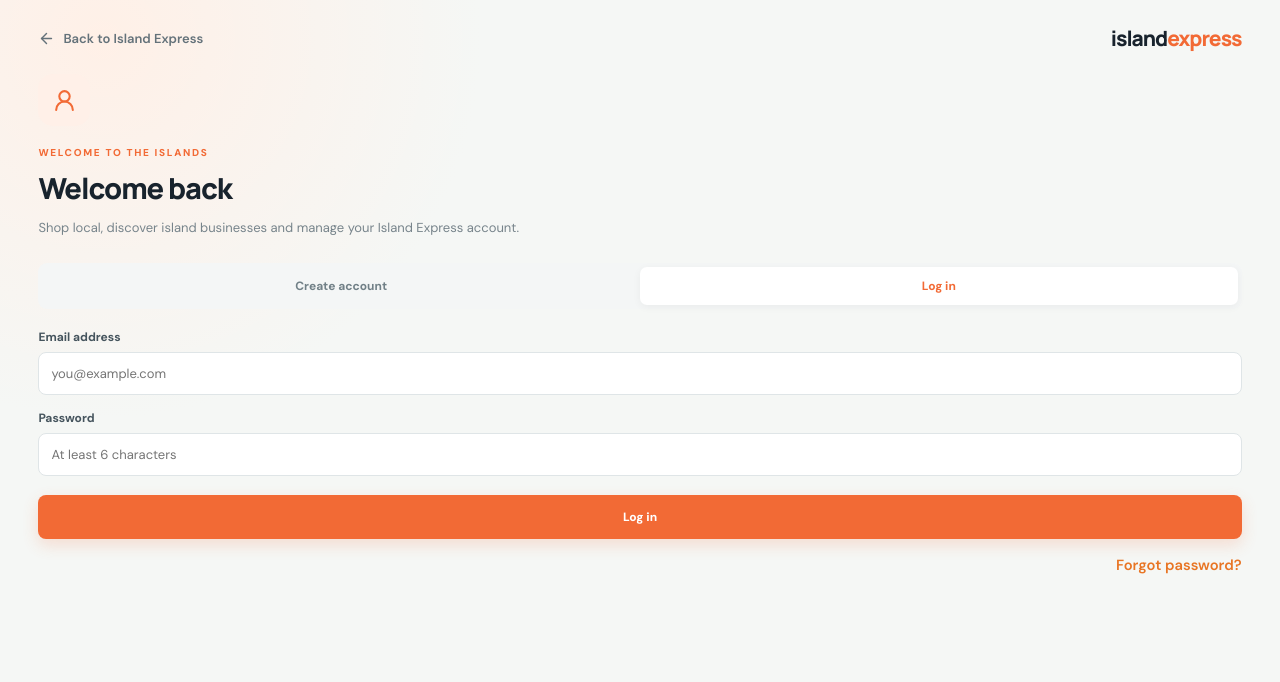
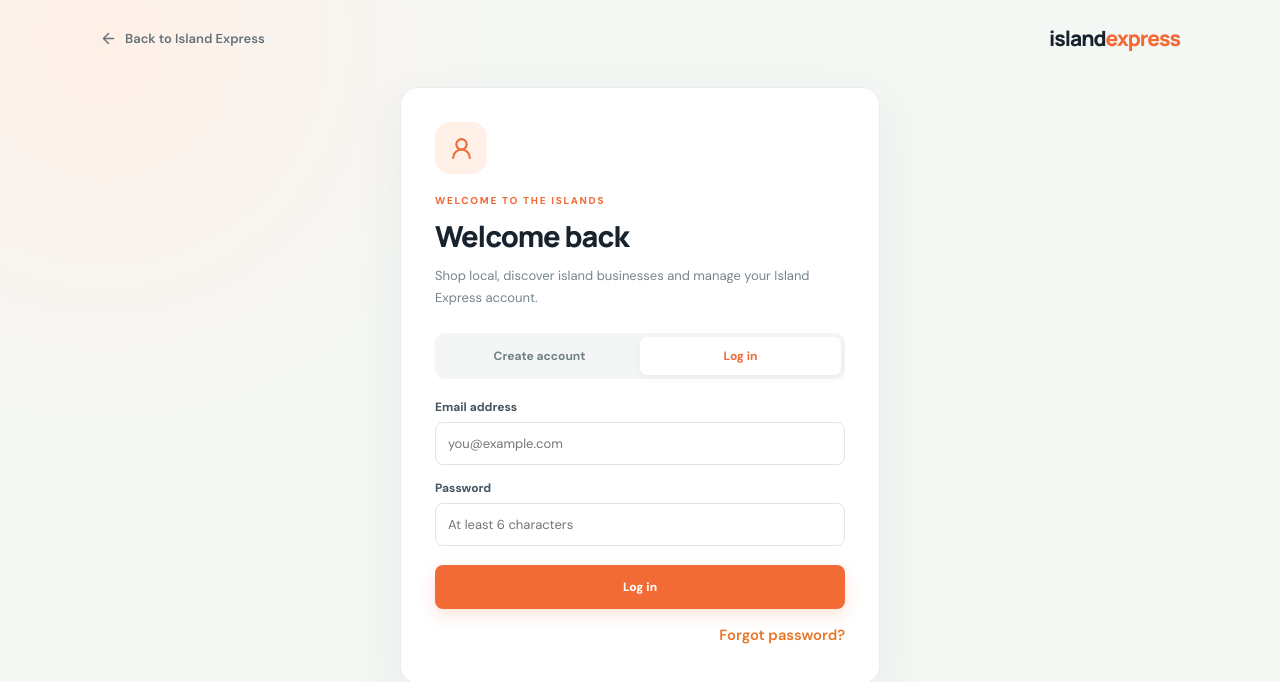
Before and after one commit to arthur1915-afk/island-express, a Next.js app: page /account in a window 1280 px wide. Shown: the top 682 px of the page. Built offline with nearby package versions, Linux system fonts and the light colour scheme; no server answers.

Commit message:
Restore compact login and signup layout

```diff
--- a/app/globals.css
+++ b/app/globals.css
@@ -546,3 +546,9 @@
 .account-dashboard-main .profile-hero{min-height:145px}
 @media(max-width:1100px){.account-dashboard-main .profile-activity-grid{grid-template-columns:repeat(2,minmax(0,1fr))}}
 @media(max-width:850px){.account-page{padding:18px 14px 45px}.account-dashboard{min-height:0}.account-sidebar,.account-dashboard-main{min-height:0}}
+
+/* Keep the login and signup card compact; full-width layout is only for signed-in dashboard */
+.account-page:not(:has(.account-dashboard)){padding:24px}
+.account-page:not(:has(.account-dashboard)) .account-top{max-width:1080px;margin:0 auto 35px}
+.account-page:not(:has(.account-dashboard)) .account-card{width:min(100%,480px)!important;max-width:480px!important;margin:0 auto!important;padding:34px!important;background:#fff!important;border:1px solid #e9edef!important;border-radius:18px!important;box-shadow:0 16px 50px #243b3210!important;overflow:hidden!important}
+@media(max-width:600px){.account-page:not(:has(.account-dashboard)){padding:16px}.account-page:not(:has(.account-dashboard)) .account-top{margin-bottom:22px}.account-page:not(:has(.account-dashboard)) .account-card{padding:25px 20px!important}}
```
